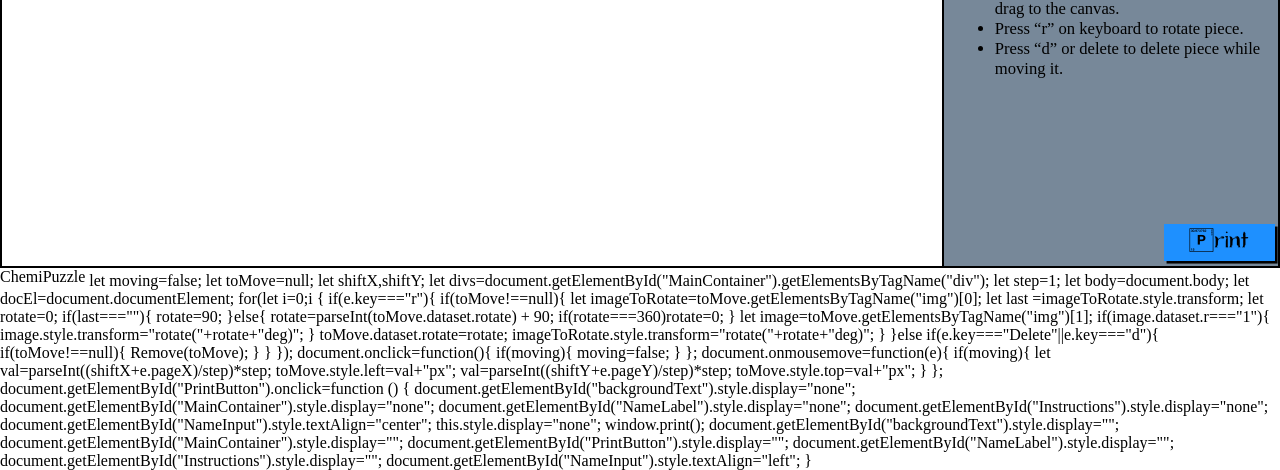
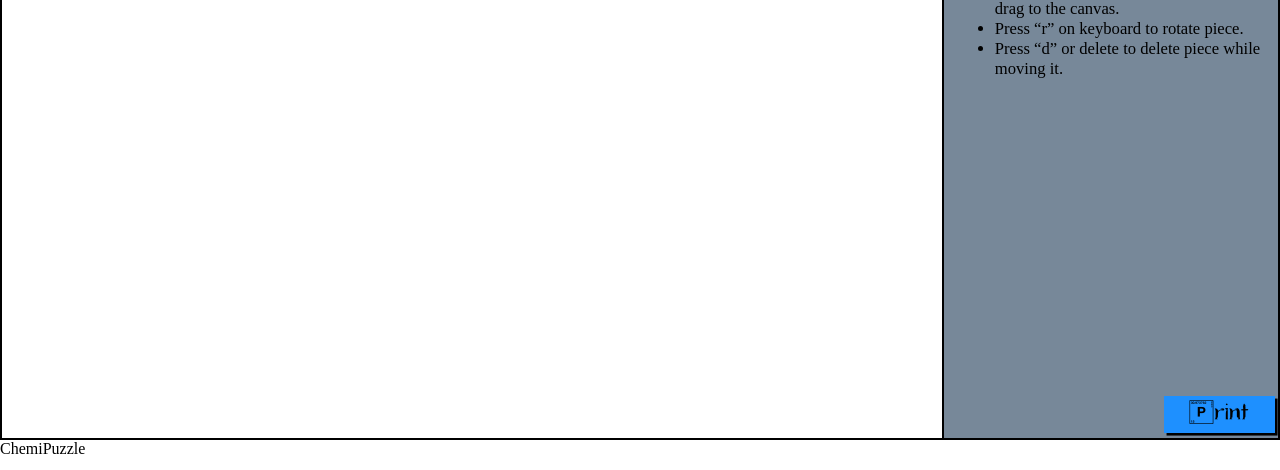
Before and after one commit to ChemiPuzzle/chemipuzzle.github.io, a plain HTML site: page index.html in a window 1280 px wide. Shown: the part 330-800 px from the top of the page. Drawn offline with Linux system fonts and the light colour scheme.

Commit message:
Update index.html

```diff
--- a/index.html
+++ b/index.html
@@ -62,7 +62,7 @@
     </div>
     <button id="PrintButton">Print</button>
 </div>
-<div class="Footer"><div><div>ChemiPuzzle</div></div
+    <div class="Footer"><div><div>ChemiPuzzle</div></div>
 <script>
     let moving=false;
     let toMove=null;
```
